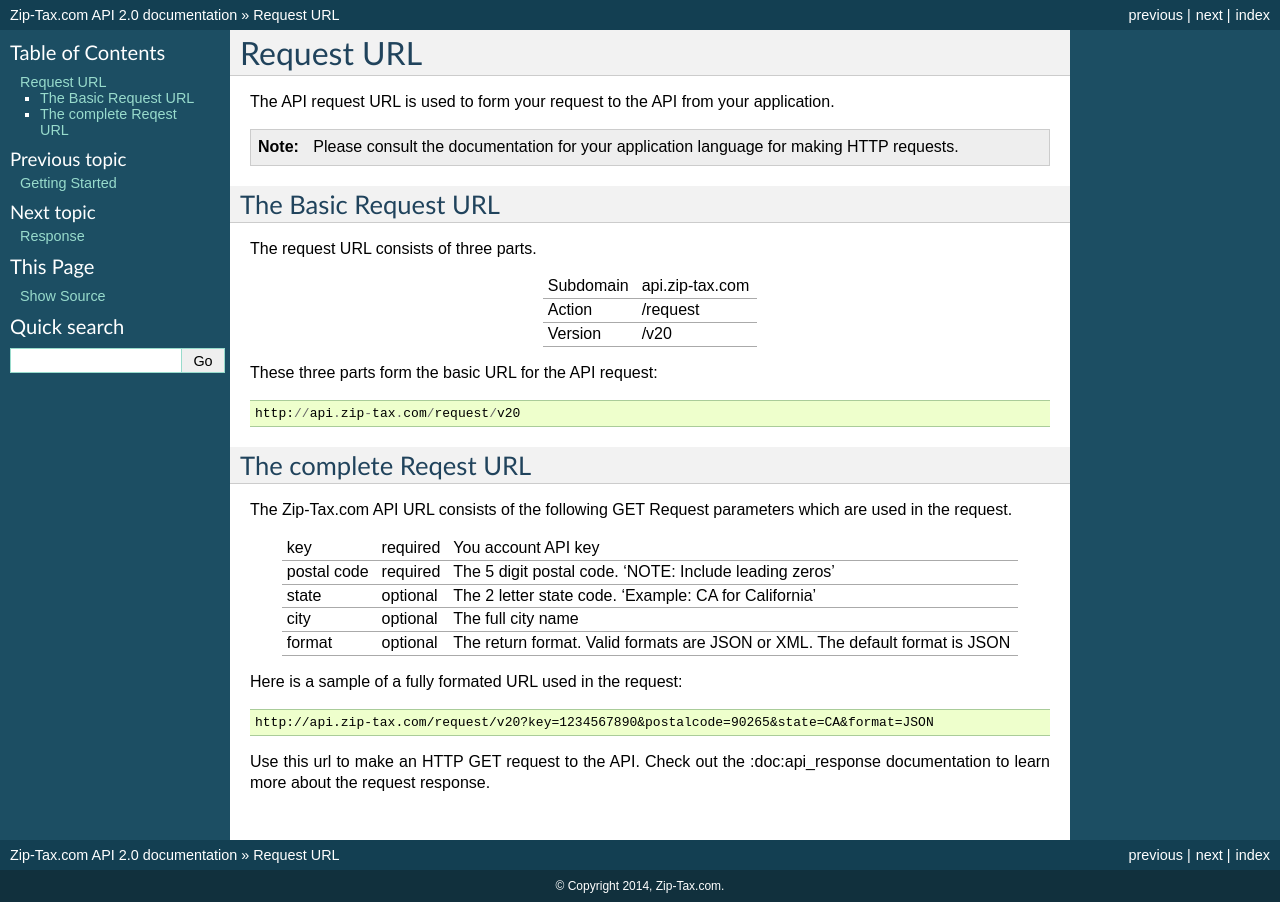
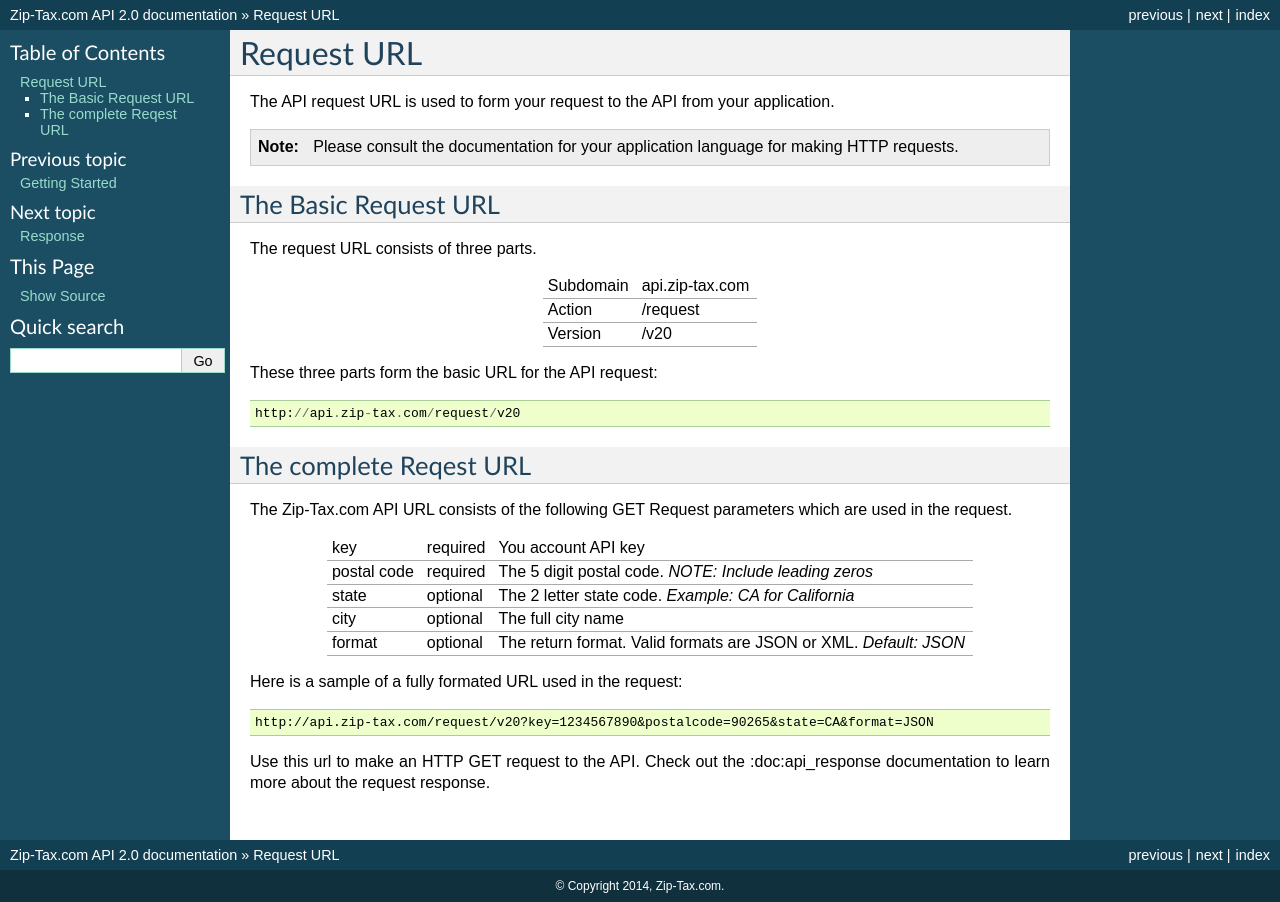
Before and after one commit to ZipTax/zip-tax-docs, a Sphinx documentation site: the page built from docs/api_request.rst, in a window 1280 px wide. Built offline with Sphinx 7.4.7, drawn with Linux system fonts in a browser that asks for light colours.

Commit message:
table formatting

```diff
--- a/docs/api_request.rst
+++ b/docs/api_request.rst
@@ -28,17 +28,17 @@
 The Zip-Tax.com API URL consists of the following GET Request parameters which are used in the request.
 
 
-+-------------+----------+------------------------------------------------------------------------------+
-| key         | required | You account API key                                                          |
-+-------------+----------+------------------------------------------------------------------------------+
-| postal code | required | The 5 digit postal code. 'NOTE: Include leading zeros'                       |
-+-------------+----------+------------------------------------------------------------------------------+
-| state       | optional | The 2 letter state code. 'Example: CA for California'                        |
-+-------------+----------+------------------------------------------------------------------------------+
-| city        | optional | The full city name                                                           |
-+-------------+----------+------------------------------------------------------------------------------+
-| format      | optional | The return format. Valid formats are JSON or XML. The default format is JSON |
-+-------------+----------+------------------------------------------------------------------------------+
++-------------+----------+-------------------------------------------------------------------+
+| key         | required | You account API key                                               |
++-------------+----------+-------------------------------------------------------------------+
+| postal code | required | The 5 digit postal code. *NOTE: Include leading zeros*            |
++-------------+----------+-------------------------------------------------------------------+
+| state       | optional | The 2 letter state code. *Example: CA for California*             |
++-------------+----------+-------------------------------------------------------------------+
+| city        | optional | The full city name                                                |
++-------------+----------+-------------------------------------------------------------------+
+| format      | optional | The return format. Valid formats are JSON or XML. *Default: JSON* |
++-------------+----------+-------------------------------------------------------------------+
 
 Here is a sample of a fully formated URL used in the request::
 
```
